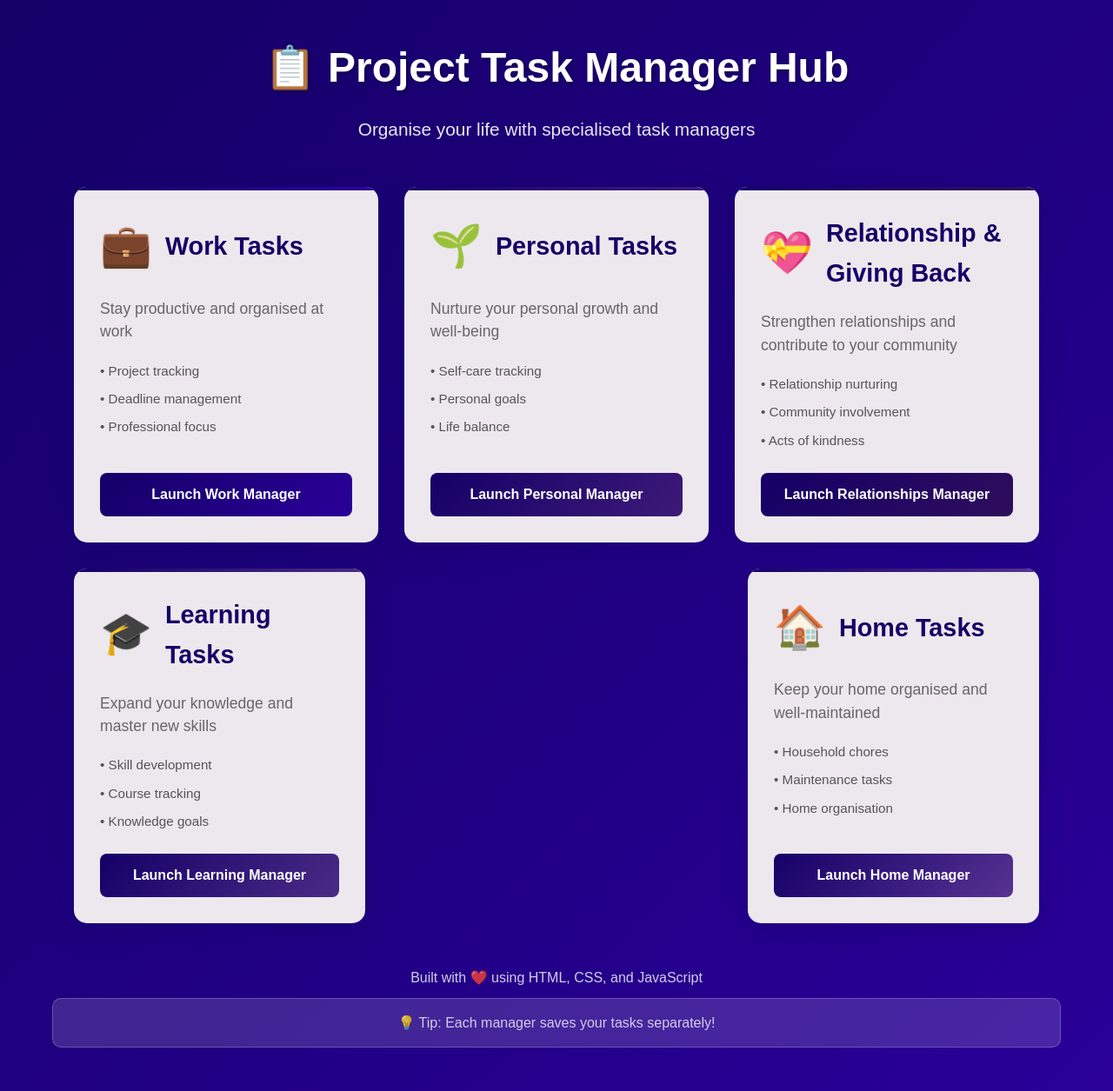
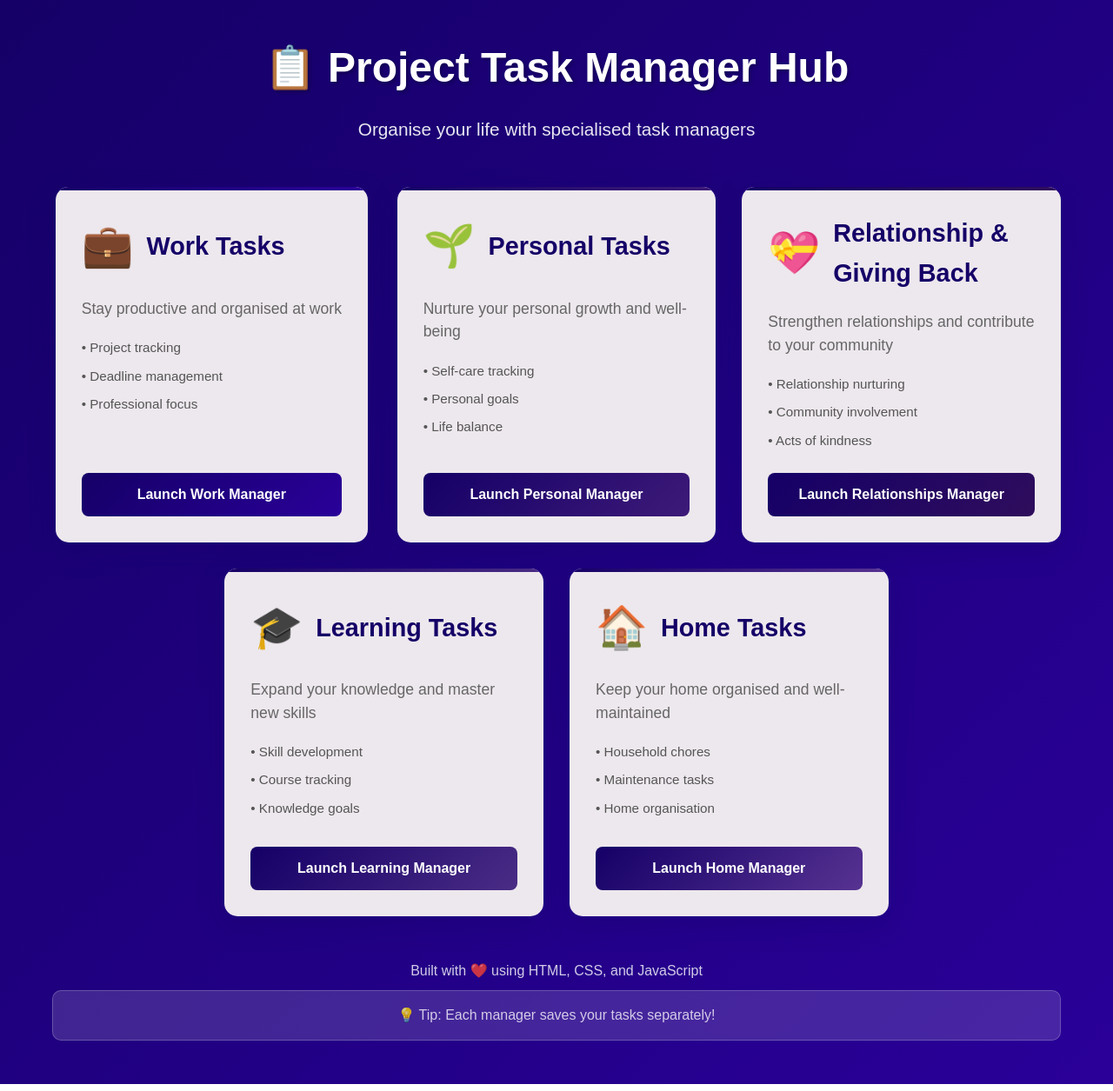
Before and after one commit to Clamo9521/task-manager-hub, a plain HTML site: page index.html in a window 1280 px wide. Shown: the whole page at 87% size. Drawn offline with Linux system fonts and the light colour scheme.

Commit message:
Create perfect inverted triangle layout: 3 cards on top, 2 centred below

```diff
--- a/main-style.css
+++ b/main-style.css
@@ -45,26 +45,43 @@ body {
     justify-items: center;
 }
 
-/* For larger screens with 3+ columns, centre the bottom row */
+/* Inverted triangle layout for larger screens - 3 on top, 2 centred below */
 @media (min-width: 1200px) {
     .projects-grid {
-        grid-template-columns: repeat(3, 350px);
+        display: grid;
+        grid-template-columns: repeat(6, 1fr);
+        grid-template-rows: auto auto;
+        gap: 30px;
         justify-content: center;
+        max-width: 1200px;
+        margin: 0 auto 50px auto;
     }
 
-    /* Position the last two cards in the centre of the bottom row */
+    /* Top row: 3 cards evenly spaced */
+    .project-card:nth-child(1) {
+        grid-column: 1 / 3;
+        grid-row: 1;
+    }
+
+    .project-card:nth-child(2) {
+        grid-column: 3 / 5;
+        grid-row: 1;
+    }
+
+    .project-card:nth-child(3) {
+        grid-column: 5 / 7;
+        grid-row: 1;
+    }
+
+    /* Bottom row: 2 cards centred (inverted triangle) */
     .project-card:nth-child(4) {
-        grid-column: 1;
+        grid-column: 2 / 4;
         grid-row: 2;
-        justify-self: end;
-        margin-right: 15px;
     }
 
     .project-card:nth-child(5) {
-        grid-column: 3;
+        grid-column: 4 / 6;
         grid-row: 2;
-        justify-self: start;
-        margin-left: 15px;
     }
 }
 
```
